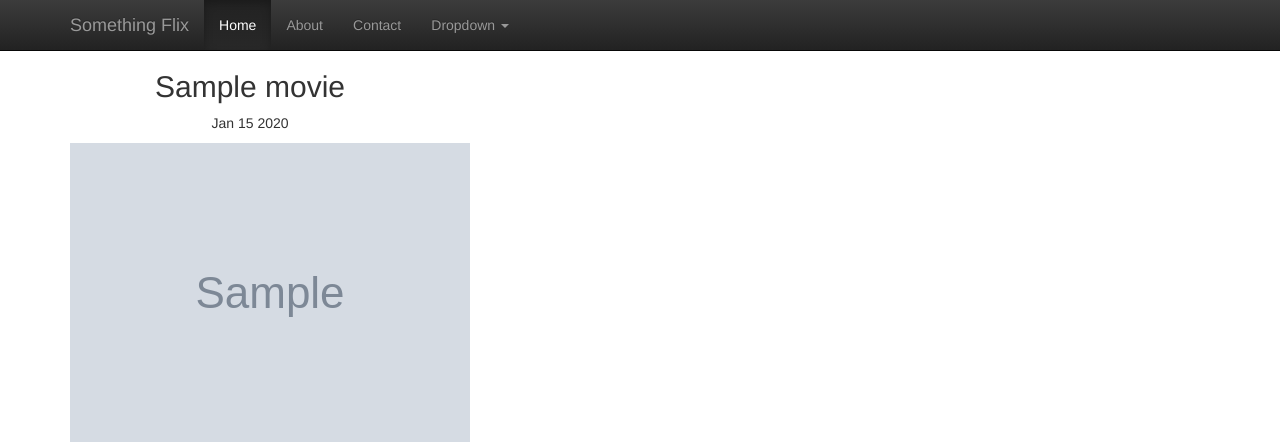
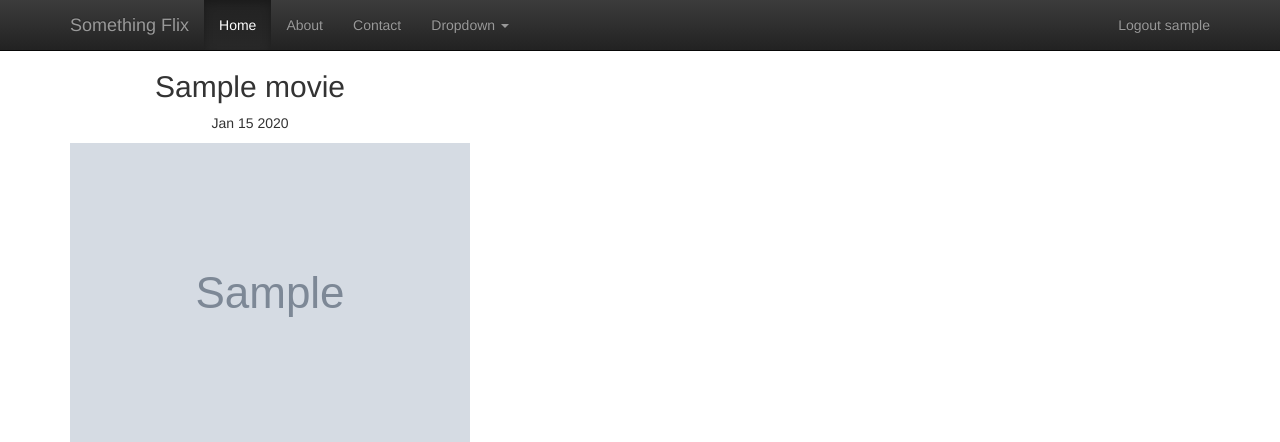
Before and after one commit to leeonlee/wafflestand, a Django app: template bluray/templates/bluray/index.html in a window 1280 px wide. Shown: the top 442 px of the page. Run offline with Django 3.2, Linux system fonts and the light colour scheme; the template is opened without the code that fills it: values that come from a table or form of the project are taken from there, others are empty; a user stored in the database is signed in; tables that the repository leaves empty hold one stand-in row (values such as "Sample post"); grey boxes marked "Sample" are stand-in pictures; some libraries are stand-ins or nearby versions.

Commit message:
put login button on navbar

```diff
--- a/bluray/templates/base.html
+++ b/bluray/templates/base.html
@@ -37,9 +37,40 @@
 							</ul>
 						</li>
 					</ul>
+					<ul class="nav navbar-nav navbar-right">
+						<li>
+						{% if user.is_authenticated %}
+							<a href="/accounts/logout">Logout {{user.username}}</a>
+						{% else %}
+							<button class="btn btn-info navbar-btn" data-toggle="modal" data-target=".bs-modal-sm">Log in</button>
+						{% endif %}
+						</li>
+					</ul>
 				</div><!--/.nav-collapse -->
 			</div>
 		</div>
+		<div class="modal fade bs-modal-sm">
+			<div class="modal-dialog">
+				<div class="modal-content">
+					<div class="modal-header">
+						<button type="button" class="close" data-dismiss="modal" aria-hidden="true">&times;</button>
+						<h4 class="modal-title">Please Log In</h4>
+					</div>
+					<form id="loginform" method="post">
+						<div class="modal-body">
+							<p class="text-danger" id="form-error"></p>
+							{% csrf_token %}
+							{{form.as_p}}
+						</div>
+						<div class="modal-footer">
+							<button type="button" class="btn btn-default" data-dismiss="modal">Close</button>
+							<button type="submit" class="btn btn-primary">Login</button>
+						</div>
+					</form>
+				</div><!-- /.modal-content -->
+			</div><!-- /.modal-dialog -->
+		</div><!-- /.modal -->
+
 		{% block content %} {% endblock %}
 		<div id="footer">
 			<div class="container">
--- a/bluray/templates/bluray/index.html
+++ b/bluray/templates/bluray/index.html
@@ -24,7 +24,6 @@
 							<input type="button" value="Track" class="btn btn-success center-block" onclick="track({{movie.id}}, this)"/>
 						{% endif %}
 					{% else %}
-						<button class="btn btn-primary center-block" data-toggle="modal" data-target=".bs-modal-sm">Log in</button>
 					{% endif %}
 				</div>
 				{% if forloop.counter|divisibleby:3 %}
@@ -34,29 +33,6 @@
 			{% endfor %}
 		</div>
 	</div> <!-- /container -->
-
-	<div class="modal fade bs-modal-sm">
-		<div class="modal-dialog">
-			<div class="modal-content">
-				<div class="modal-header">
-					<button type="button" class="close" data-dismiss="modal" aria-hidden="true">&times;</button>
-					<h4 class="modal-title">Please Log In</h4>
-				</div>
-				<form id="loginform" method="post">
-					<div class="modal-body">
-						<p class="text-danger" id="form-error"></p>
-						{% csrf_token %}
-						{{form.as_p}}
-					</div>
-					<div class="modal-footer">
-						<button type="button" class="btn btn-default" data-dismiss="modal">Close</button>
-						<button type="submit" class="btn btn-primary">Login</button>
-					</div>
-				</form>
-			</div><!-- /.modal-content -->
-		</div><!-- /.modal-dialog -->
-	</div><!-- /.modal -->
-
 {% endblock %}
 {% block extrajs %}
 	{% load staticfiles %}
```
